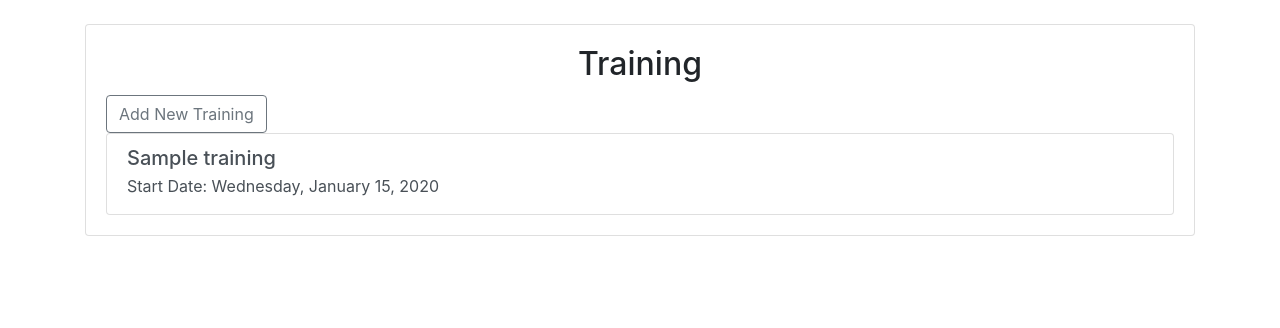
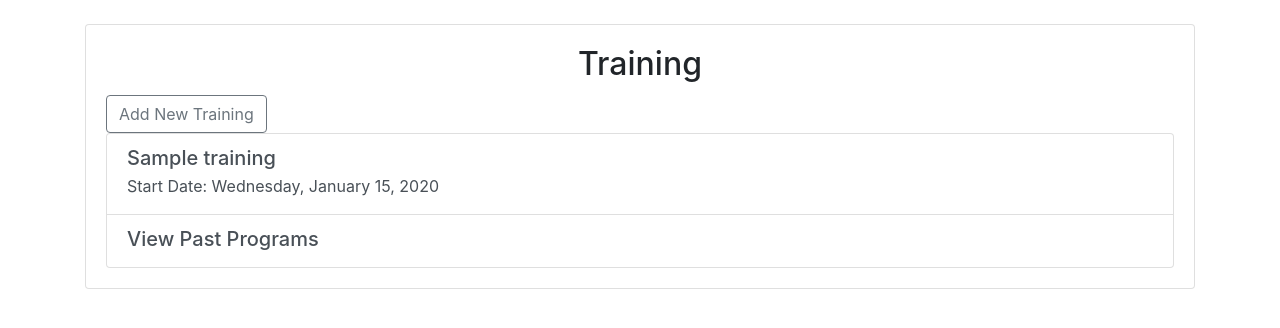
Before and after one commit to raving-remoras/bangazon-workflow, a Django app: page /bangazon/trainings/ in a window 1280 px wide. Shown: the part 56-384 px from the top of the page. Run offline with Django 3.2, Linux system fonts and the light colour scheme; tables that the repository leaves empty hold one stand-in row (values such as "Sample post"); some libraries are stand-ins or nearby versions.

Commit message:
View past training sessions and attendees

```diff
--- a/agileHR/templates/agileHR/training.html
+++ b/agileHR/templates/agileHR/training.html
@@ -23,6 +23,13 @@
                 <p class="mb-1">Start Date: {{training.start_date | date:'l, F d, Y'}}</p>
               </a>
             {% endfor %}
+            {% if view == 'upcoming' %}
+              <a href="{% url 'agileHR:training_past' %}" class="list-group-item list-group-item-action">
+                <div class="d-flex w-100 justify-content-between">
+                  <h5 class="mb-1">View Past Programs</h5>
+                </div>
+              </a>
+            {% endif %}
           {% else %}
             <p>No Trainings are currently scheduled</p>
           {% endif %}
--- a/agileHR/templates/agileHR/training_detail.html
+++ b/agileHR/templates/agileHR/training_detail.html
@@ -14,7 +14,9 @@
             <div class="card-text">
                 <p>Max Attendees: {{training_details.max_attendees}} | Available Seats: {{training_details.max_attendees|sub:attendee_size}} </p>
                 <div>
+                  {% if future == True %}
                     <a href="{% url 'agileHR:training_edit' training_details.id %}"><button type="button" class="btn btn-outline-secondary">Edit Details</button></a>
+                  {% endif %}
                     <a href="{% url 'agileHR:training' %}"><button type="button" class="btn btn-outline-secondary">View all Training Sessions</button></a>
                 </div>
             </div>
--- a/agileHR/urls.py
+++ b/agileHR/urls.py
@@ -10,7 +10,10 @@ urlpatterns = [
     path("departments/", views.department, name="department"),
     path('departments/add', views.departmentadd, name='departmentadd'),
     path("departments/<int:dept_id>/", views.department_detail, name="department_detail"),
+    # ex: /bangazon/trainings/
     path("trainings/", views.training, name="training"),
+    # ex: /bangazon/trainings/previous
+    path("trainings/previous", views.training_past, name="training_past"),
     # ex: /bangazon/trainings/5
     path("trainings/<int:training_id>", views.training_detail, name="traindetail"),
     # ex: /bangazon/trainings/5/edit
--- a/agileHR/views/training_views.py
+++ b/agileHR/views/training_views.py
@@ -33,7 +33,7 @@ def training_past(request):
         render -- returns the training template
     """
 
-    training_list = Training.objects.filter(end_date__date__lte=datetime.date.today()).order_by("start_date")
+    training_list = Training.objects.filter(end_date__date__lt=datetime.date.today()).order_by("-start_date")
 
     context = {
         "training_list": training_list,
```
